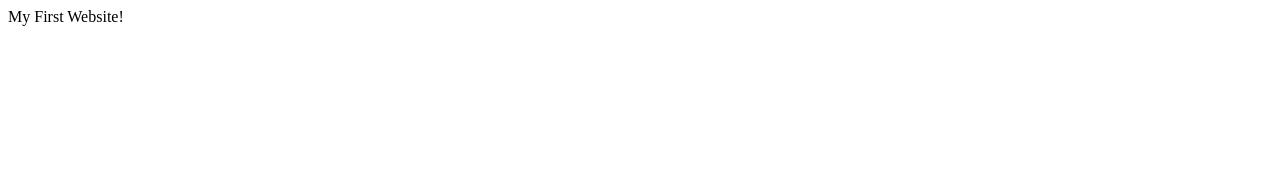
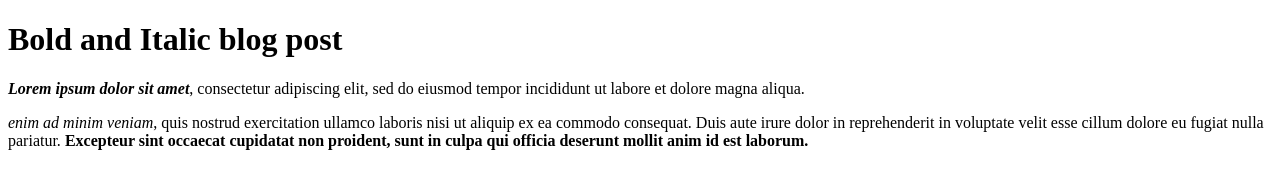
Before and after one commit to HorderBLOX/git_test, a plain HTML site: page html_test.html in a window 1280 px wide. Drawn offline with Linux system fonts and the light colour scheme.

Commit message:
Html test more add stuff

```diff
--- a/html_test.html
+++ b/html_test.html
@@ -7,6 +7,19 @@
     </title>
 </head>
     <body>
-        My First Website!
+        <h1>Bold and Italic blog post</h1>
+        <!-- <strong> makes my text bold and important! -->
+        <p><strong><em>Lorem ipsum dolor sit amet</em></strong>,
+            consectetur adipiscing elit,
+            sed do eiusmod tempor incididunt
+            ut labore et dolore magna aliqua.</p>
+            <p>
+            <!-- <em> stands for "emphasis" - this makes my text italicized. -->
+            <em> enim ad minim veniam</em>,
+            quis nostrud exercitation
+            ullamco laboris nisi ut aliquip ex ea commodo consequat.
+            Duis aute irure dolor in reprehenderit in voluptate velit esse cillum dolore
+            eu fugiat nulla pariatur. <strong>Excepteur sint occaecat cupidatat non proident,
+            sunt in culpa qui officia deserunt mollit anim id est laborum.</strong></p>
     </body>
 </html>
```
